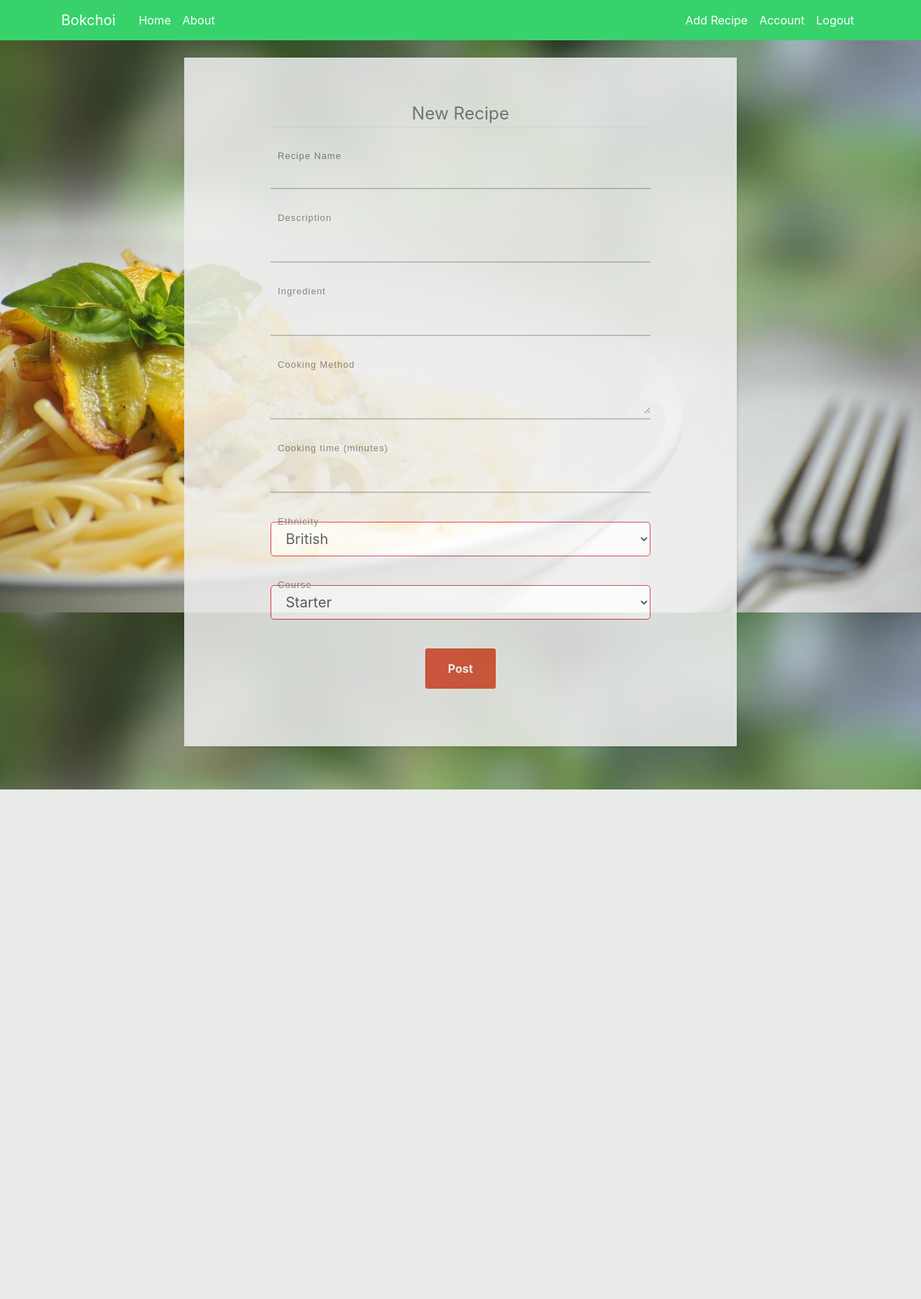
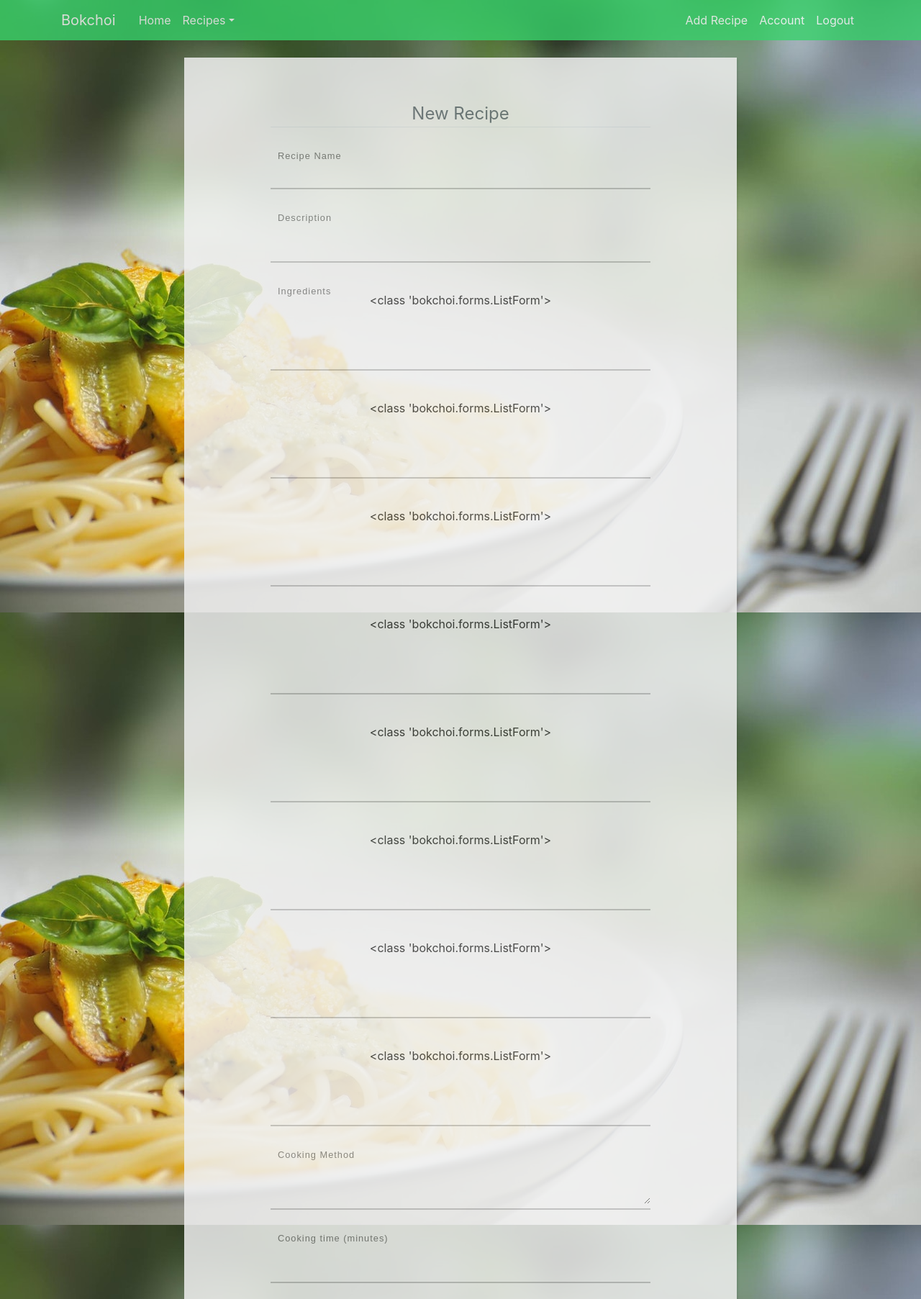
Before and after one commit to alsmith808/bokchoi, a Flask app: page /post/new in a window 1280 px wide. Shown: the top 1805 px of the page at 72% size. Before the commit the page ends 1097 px from the top, so only its background shows below. Run offline with Flask 2, Linux system fonts and the light colour scheme; the visitor is signed in with stand-in values (Sample User, id 1); some libraries are stand-ins or nearby versions.

Commit message:
multifield list added, style updates

```diff
--- a/bokchoi/forms.py
+++ b/bokchoi/forms.py
@@ -1,7 +1,7 @@
 from flask_wtf import FlaskForm
 from flask_wtf.file import FileField, FileAllowed
 from flask_login import current_user
-from wtforms import StringField, PasswordField, SubmitField, BooleanField, TextAreaField, SelectField, IntegerField
+from wtforms import StringField, PasswordField, SubmitField, BooleanField, TextAreaField, SelectField, IntegerField, FormField, FieldList, HiddenField
 from wtforms.validators import DataRequired, Length, Email, EqualTo, ValidationError
 from bokchoi.models import User
 
@@ -62,12 +62,19 @@
 
 
 
+
+class ListForm(FlaskForm):
+    ing = StringField('Ingredient')
+
+
+
+
 class PostForm(FlaskForm):
     title = StringField('Title', validators=[DataRequired()])
     description = StringField('Description', validators=[DataRequired()])
-    ethnicity = SelectField('Ethnicity', choices=[('British', 'British'), ('French', 'French'), ('Medit', 'Medit'), ('Indian', 'Indian'), ('Middle East', 'Middle East'), ('Asian', 'Asian'), ('African', 'African'), ('Mexican', 'Mexican'), ('Other', 'Other'),])
+    ethnicity = SelectField('Ethnicity', choices=[('British', 'British'), ('French', 'French'), ('Medit', 'Medit'), ('Indian', 'Indian'), ('Middle East', 'Middle East'), ('Asian', 'Asian'), ('African', 'African'), ('Mexican', 'Mexican'), ('Other', 'Other')])
     course = SelectField('Course', choices=[('Starter', 'Starter'), ('Main', 'Main'), ('Desert', 'Desert')])
     cook_time = IntegerField('Cooking Time', validators=[DataRequired()])
-    ingredient = StringField('Ingredient', validators=[DataRequired()])
+    ingredient = FieldList(StringField(ListForm), min_entries=8, max_entries=10)
     howto = TextAreaField('Howto', validators=[DataRequired()])
     submit = SubmitField('Post')
--- a/bokchoi/models.py
+++ b/bokchoi/models.py
@@ -55,7 +55,7 @@
     name = db.Column(db.String(30), nullable=False)
 
     def __repr__(self):
-        return f"Ingredient('{self.name}', '{self.unit}', '{self.qty}')"
+        return f"Ingredient('{self.name}')"
 
 
 
--- a/bokchoi/routes.py
+++ b/bokchoi/routes.py
@@ -70,12 +70,10 @@
     _, f_ext = os.path.splitext(form_picture.filename)
     picture_fn = random_hex + f_ext
     picture_path = os.path.join(app.root_path, 'static/profile_pics', picture_fn)
-
     output_size = (125, 125)
     i = Image.open(form_picture)
     i.thumbnail(output_size)
     i.save(picture_path)
-
     return picture_fn
 
 
@@ -108,10 +106,15 @@
     form = PostForm()
     if form.validate_on_submit():
         post = Post(title=form.title.data, description=form.description.data, ethnicity=form.ethnicity.data, course=form.course.data, cook_time=form.cook_time.data, howto=form.howto.data, author=current_user)
-        ingredient=Ingredient(name=form.ingredient.data)
         db.session.add(post)
-        db.session.add(ingredient)
-        ingredient.items.append(post)
+        ingredients = form.ingredient.data
+        for ing in ingredients:
+            ingredient = Ingredient(name=ing)
+            db.session.add(ingredient)
+            ingredient.items.append(post)
+        # ingredient=Ingredient(name=form.ingredient.data)
+        # db.session.add(ingredient)
+        # ingredient.items.append(post)
         db.session.commit()
         flash('Your recipe has been created!', 'success')
         return redirect(url_for('home'))
@@ -175,3 +178,42 @@
         .order_by(Post.date_posted.desc())\
         .paginate(page=page, per_page=5)
     return render_template('user_posts.html', posts=posts, user=user)
+
+
+# @app.route("/course/<string:course>")
+# def course(course):
+#     page = request.args.get('page', 1, type=int)
+#     posts = Post.query.filter_by(course=course)\
+#         .order_by(Post.date_posted.desc())\
+#         .paginate(page=page, per_page=5)
+#     return render_template('home.html', posts=posts, title='course')
+
+
+
+@app.route('/starters')
+def starters():
+    page = request.args.get('page', 1, type=int)
+    posts = Post.query.filter_by(course='Starter')\
+        .order_by(Post.date_posted.desc())\
+        .paginate(page=page, per_page=5)
+    return render_template('home.html', posts=posts, title='starters')
+
+
+
+@app.route('/main')
+def main():
+    page = request.args.get('page', 1, type=int)
+    posts = Post.query.filter_by(course='Main')\
+        .order_by(Post.date_posted.desc())\
+        .paginate(page=page, per_page=5)
+    return render_template('home.html', posts=posts, title='main courses')
+
+
+
+@app.route('/desert')
+def desert():
+    page = request.args.get('page', 1, type=int)
+    posts = Post.query.filter_by(course='Desert')\
+        .order_by(Post.date_posted.desc())\
+        .paginate(page=page, per_page=5)
+    return render_template('home.html', posts=posts, title='deserts')
--- a/bokchoi/static/main.css
+++ b/bokchoi/static/main.css
@@ -15,7 +15,7 @@
 
 .bg-bokchoi {
   background-color: #37d26b;
-  /* background-color: #7ac657; */
+  opacity: 0.8;
 }
 
 .site-header .navbar-nav .nav-link {
@@ -23,7 +23,7 @@
 }
 
 .site-header .navbar-nav .nav-link:hover {
-  color: brown;
+  color:#425542;
 }
 
 .site-header .navbar-nav .nav-link.active {
@@ -76,10 +76,10 @@
 }
 
 .account-img {
-  height: 125px;
-  width: 125px;
-  margin-right: 20px;
-  margin-bottom: 16px;
+  height: 6rem;
+  width: 6rem;
+  margin-right: 1.5rem;
+  margin-bottom: 1rem;
 }
 
 .account-heading {
@@ -114,6 +114,15 @@
   text-align: center;
   -webkit-box-shadow: 2px 2px 3px rgba(0,0,0,0.1);
   box-shadow: 2px 2px 3px rgba(0,0,0,0.1);
+}
+
+ul#ingredient{
+  padding: 0;
+}
+
+ul#ingredient li {
+  list-style-type: none;
+  border-bottom: 2px solid #BCBCBC;
 }
 
 label {
--- a/bokchoi/templates/create_post.html
+++ b/bokchoi/templates/create_post.html
@@ -36,7 +36,7 @@
         </div>
       </label>
       <label>
-        <p class="label-txt">Ingredient</p>
+        <p class="label-txt">Ingredients</p>
         {% if form.ingredient.errors %}
           {{ form.ingredient(class="form-control form-control-lg is-invalid") }}
           <div class="invalid-feedback">
@@ -45,11 +45,8 @@
             {% endfor %}
           </div>
         {% else %}
-          {{ form.ingredient(class="method") }}
+          {{ form.ingredient(class="") }}
         {% endif %}
-        <div class="line-box">
-          <div class="line"></div>
-        </div>
       </label>
       <label>
         <p class="label-txt">Cooking Method</p>
--- a/bokchoi/templates/layout.html
+++ b/bokchoi/templates/layout.html
@@ -4,7 +4,6 @@
     <!-- Required meta tags -->
     <meta charset="utf-8">
     <meta name="viewport" content="width=device-width, initial-scale=1, shrink-to-fit=no">
-    <!-- <link rel="shortcut icon" href="bokchoi/fav.ico"> -->
     <link rel="shortcut icon" href="fav.ico" type="image/x-icon" />
     <link href="https://fonts.googleapis.com/icon?family=Material+Icons"
       rel="stylesheet">
@@ -28,7 +27,14 @@
           <div class="collapse navbar-collapse" id="navbarToggle">
             <div class="navbar-nav mr-auto">
               <a class="nav-item nav-link" href="{{ url_for('home') }}">Home</a>
-              <a class="nav-item nav-link" href="{{ url_for('about') }}">About</a>
+              <a class="nav-link dropdown-toggle" data-toggle="dropdown" href="{{ url_for('home') }}" role="button" aria-haspopup="true" aria-expanded="false">Recipes</a>
+              <div class="dropdown-menu">
+                <a class="dropdown-item" href="{{ url_for('starters') }}">Starter</a>
+                <a class="dropdown-item" href="{{ url_for('main') }}">Main Course</a>
+                <a class="dropdown-item" href="{{ url_for('desert') }}">Desert</a>
+                <div class="dropdown-divider"></div>
+                <a class="dropdown-item" href="#">Separated link</a>
+              </div>
             </div>
             <!-- Navbar Right Side -->
             <div class="navbar-nav">
--- a/bokchoi/templates/post.html
+++ b/bokchoi/templates/post.html
@@ -20,7 +20,9 @@
       <h2 class="article-title">{{ post.title }}</h2>
       <p class="article-content">{{ post.ethnicity }}</p>
       <p class="article-content">{{ post.course }}</p>
-      <p class="article-content">{{ post.prep_time }}</p>
+      <p class="article-content">{{ post.cook_time }}</p>
+      <p class="article-content">{{ post.ingredients[0].name }}</p>
+      <p class="article-content">{{ post.ingredients[1].name }}</p>
       <p class="article-content">{{ post.description }}</p>
       <p class="article-content">{{ post.howto }}</p>
       <i class="material-icons">favorite</i>
```
Also changed, not shown: bokchoi/templates/account.html (+8 -4 lines), bokchoi/templates/article.html (deleted, +0 -10 lines).
